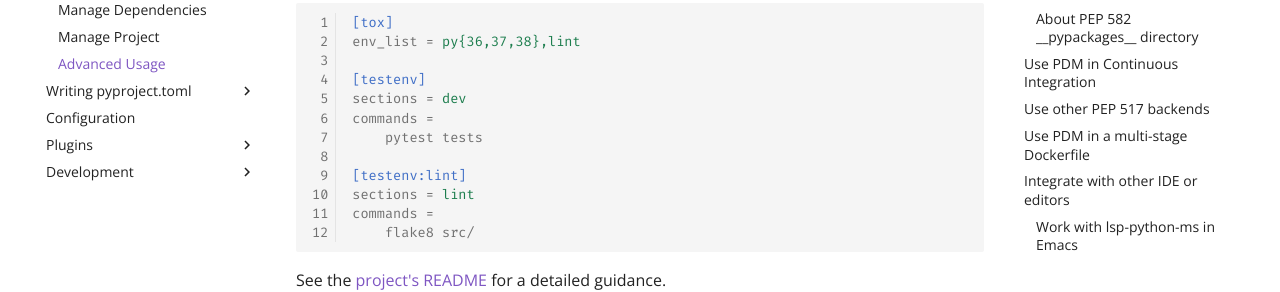
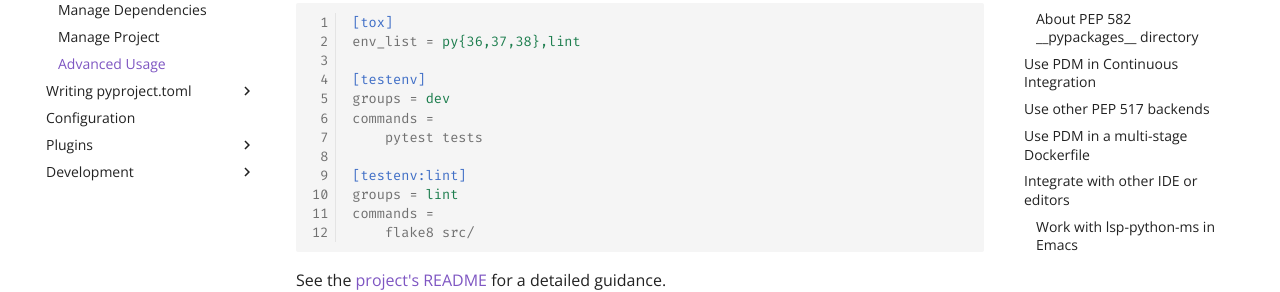
Before and after one commit to ChrisSanderser/pd-ms, an MkDocs documentation site: the page built from docs/docs/usage/advanced.md, in a window 1280 px wide and 900 px high, scrolled down 1058 px. Shown: the part 170-462 px from the top of the window. Built offline with MkDocs 1.6.1 and Material for MkDocs 9.7.7, drawn with Linux system fonts in a browser that asks for light colours; comment, search, counter and statistics services are not loaded.

Commit message:
fix document

````diff
--- a/docs/docs/usage/advanced.md
+++ b/docs/docs/usage/advanced.md
@@ -53,12 +53,12 @@ And you can make the `tox.ini` much tidier as following, :
 env_list = py{36,37,38},lint
 
 [testenv]
-sections = dev
+groups = dev
 commands =
     pytest tests
 
 [testenv:lint]
-sections = lint
+groups = lint
 commands =
     flake8 src/
 ```
@@ -115,7 +115,7 @@ Testing:
   runs-on: ${{ matrix.os }}
   strategy:
     matrix:
-      python-version: [3.7, 3.8, 3.9, 3.10]
+      python-version: [3.7, 3.8, 3.9, "3.10"]
       os: [ubuntu-latest, macOS-latest, windows-latest]
 
   steps:
````
